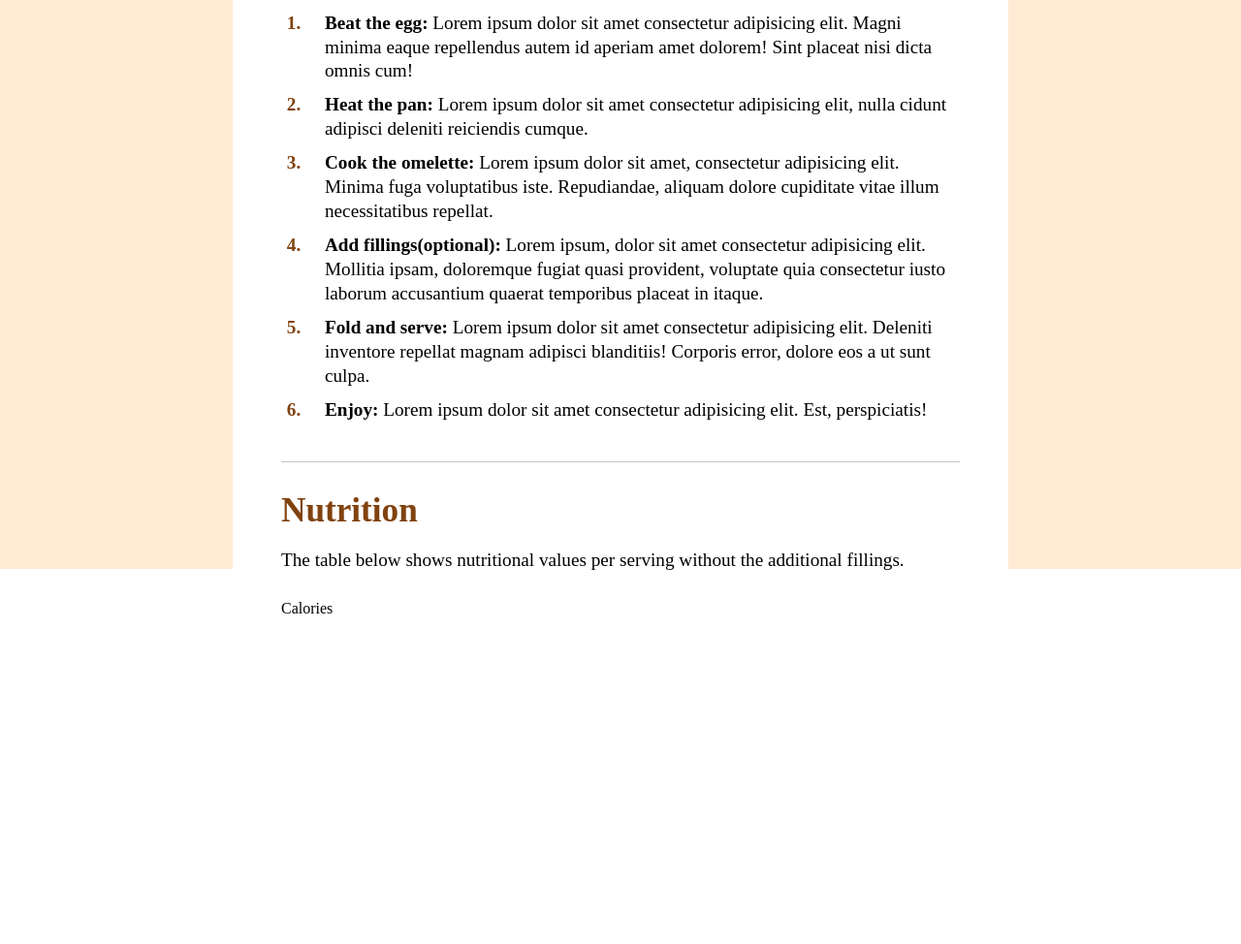
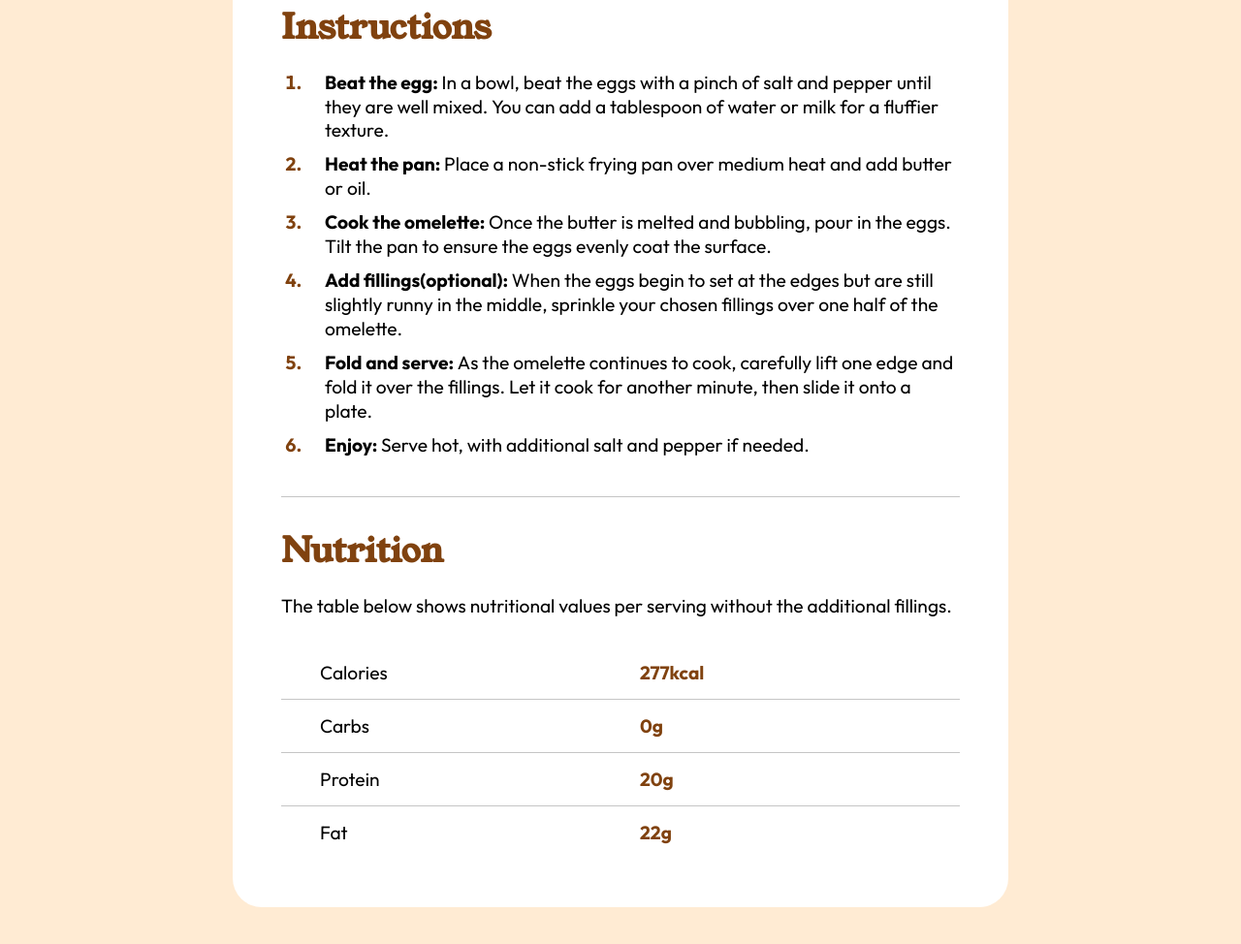
Before and after one commit to mrittika-n/frontend-mentor-project, a plain HTML site: page index.html in a window 1280 px wide. Shown: the part 1320-2294 px from the top of the page at 97% size. Before the commit the page ends 2007 px from the top, so only its background shows below. Drawn offline with Linux system fonts and the light colour scheme.

Commit message:
Add files via upload

```diff
--- a/index.html
+++ b/index.html
@@ -45,34 +45,32 @@
           <h2>Instructions</h2>
           <ol>
             <li>
-              <b>Beat the egg: </b>Lorem ipsum dolor sit amet consectetur
-              adipisicing elit. Magni minima eaque repellendus autem id aperiam
-              amet dolorem! Sint placeat nisi dicta omnis cum!
+              <b>Beat the egg: </b>In a bowl, beat the eggs with a pinch of salt
+              and pepper until they are well mixed. You can add a tablespoon of
+              water or milk for a fluffier texture.
             </li>
             <li>
-              <b>Heat the pan: </b>Lorem ipsum dolor sit amet consectetur
-              adipisicing elit, nulla cidunt adipisci deleniti reiciendis
-              cumque.
+              <b>Heat the pan: </b>Place a non-stick frying pan over medium heat
+              and add butter or oil.
             </li>
             <li>
-              <b>Cook the omelette: </b>Lorem ipsum dolor sit amet, consectetur
-              adipisicing elit. Minima fuga voluptatibus iste. Repudiandae,
-              aliquam dolore cupiditate vitae illum necessitatibus repellat.
+              <b>Cook the omelette: </b>Once the butter is melted and bubbling,
+              pour in the eggs. Tilt the pan to ensure the eggs evenly coat the
+              surface.
             </li>
             <li>
-              <b>Add fillings(optional): </b>Lorem ipsum, dolor sit amet
-              consectetur adipisicing elit. Mollitia ipsam, doloremque fugiat
-              quasi provident, voluptate quia consectetur iusto laborum
-              accusantium quaerat temporibus placeat in itaque.
+              <b>Add fillings(optional): </b>When the eggs begin to set at the
+              edges but are still slightly runny in the middle, sprinkle your
+              chosen fillings over one half of the omelette.
             </li>
             <li>
-              <b>Fold and serve: </b>Lorem ipsum dolor sit amet consectetur
-              adipisicing elit. Deleniti inventore repellat magnam adipisci
-              blanditiis! Corporis error, dolore eos a ut sunt culpa.
+              <b>Fold and serve: </b>As the omelette continues to cook,
+              carefully lift one edge and fold it over the fillings. Let it cook
+              for another minute, then slide it onto a plate.
             </li>
             <li>
-              <b>Enjoy: </b>Lorem ipsum dolor sit amet consectetur adipisicing
-              elit. Est, perspiciatis!
+              <b>Enjoy: </b>Serve hot, with additional salt and pepper if
+              needed.
             </li>
           </ol>
         </div>
@@ -82,11 +80,16 @@
             The table below shows nutritional values per serving without the
             additional fillings.
           </p>
-          <table>
-            <tr>
-              Calories
-            </tr>
-          </table>
+          <ul>
+            <!-- <li>Calories <span>277kcal</span></li>
+            <li>Carbs <span>0g</span></li>
+            <li>Protein <span>20g</span></li>
+            <li>Fat <span>22g</span></li> -->
+            <li>Calories <span>277kcal</span></li>
+            <li>Carbs <span>0g</span></li>
+            <li>Protein <span>20g</span></li>
+            <li>Fat <span>22g</span></li>
+          </ul>
         </div>
       </div>
     </div>
--- a/style.css
+++ b/style.css
@@ -1,19 +1,23 @@
+@import url("https://fonts.googleapis.com/css2?family=Roboto:ital,wght@0,100;0,300;0,400;0,500;0,700;0,900;1,100;1,300;1,400;1,500;1,700;1,900&family=Young+Serif&display=swap");
+@import url("https://fonts.googleapis.com/css2?family=Outfit:wght@100..900&family=Roboto:ital,wght@0,100;0,300;0,400;0,500;0,700;0,900;1,100;1,300;1,400;1,500;1,700;1,900&family=Young+Serif&display=swap");
+
 * {
   margin: 0;
   padding: 0;
   box-sizing: border-box;
+  font-family: "Outfit", sans-serif;
 }
 .outerBox {
   background-color: rgb(255, 235, 211);
   height: 100%;
+  padding-bottom: 200px;
 }
 .innerBox {
   position: relative;
   top: 100px;
-
+  bottom: 100px;
   margin: auto;
   width: 800px;
-  height: auto;
   border-radius: 30px;
   background-color: white;
   padding: 50px;
@@ -30,6 +34,7 @@
 h1 {
   font-size: 3em;
   margin-bottom: 30px;
+  font-family: "Young serif";
 }
 p {
   font-size: 1.2em;
@@ -67,6 +72,7 @@ h2 {
   font-size: 2.2em;
   margin-bottom: 20px;
   color: #80420f;
+  font-family: "Young serif";
 }
 .ingredients ul li span {
   font-size: 1.5em;
@@ -93,3 +99,18 @@ h2 {
   margin-left: 25px;
   padding-bottom: 10px;
 }
+.nutrition span {
+  color: #80420f;
+  font-weight: 700;
+}
+
+.nutrition ul li {
+  list-style: none;
+  padding: 15px 0 15px 40px;
+  border-bottom: 1px solid #c5c5c5;
+  display: grid;
+  grid-template-columns: 1fr 1fr;
+}
+.nutrition ul li:last-child {
+  border: none;
+}
```
